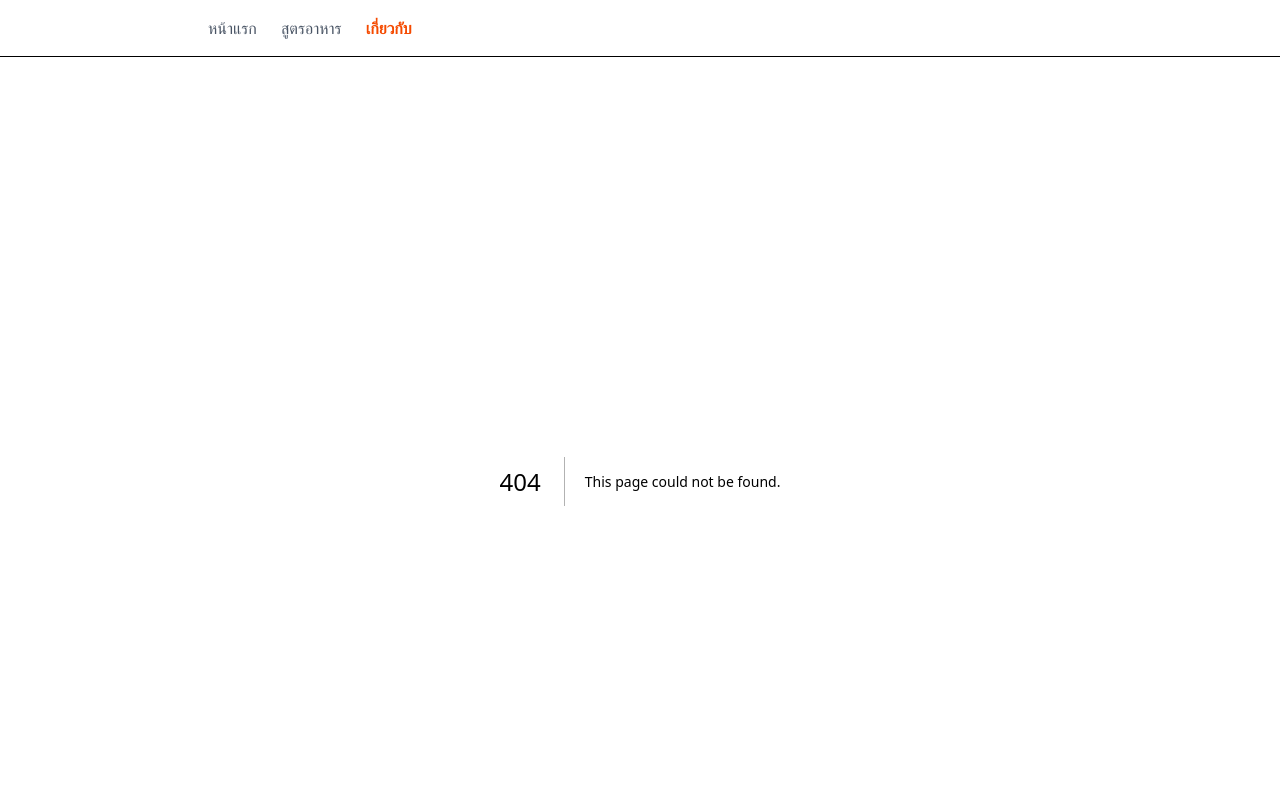
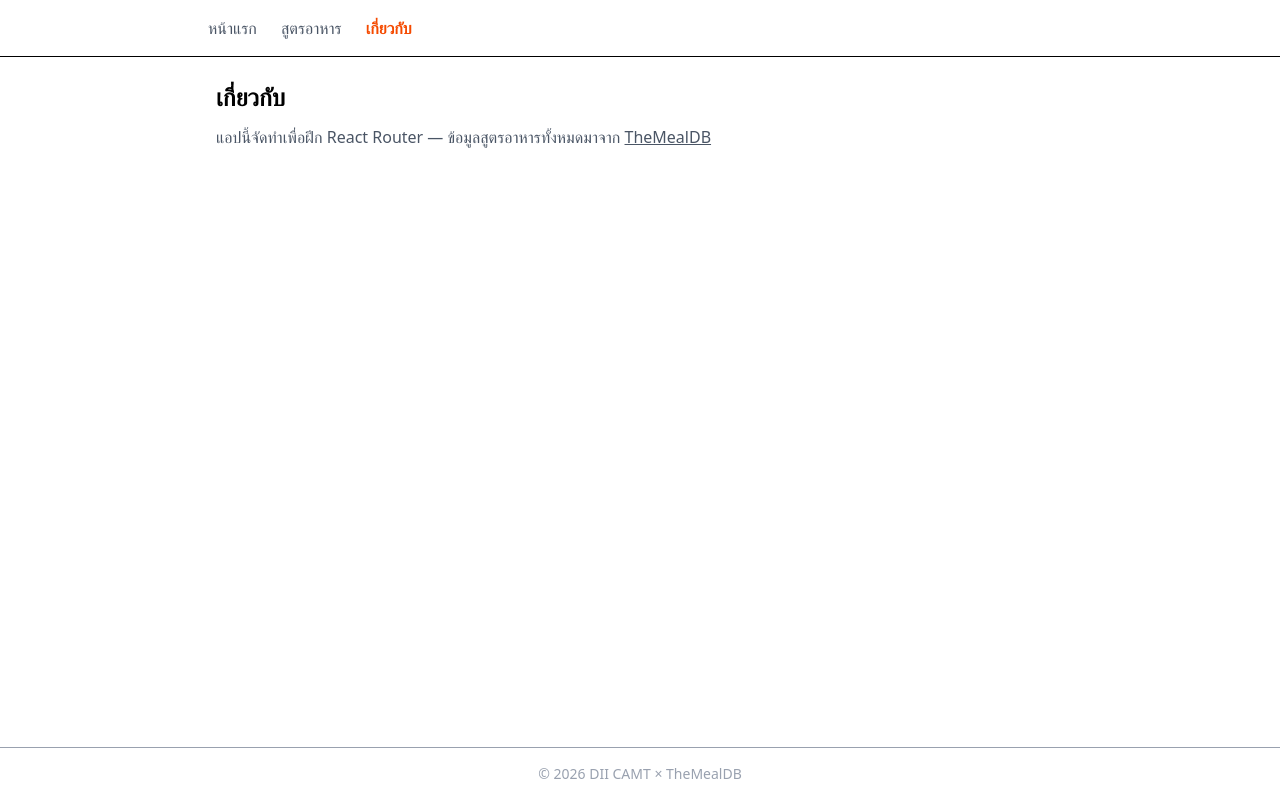
Before and after one commit to POTAEPT/React-Lab, a Next.js app: page /about in a window 1280 px wide. Before the commit this address had no page. Shown: the top 800 px of the page. Built offline with nearby package versions, Linux system fonts and the light colour scheme.

Commit message:
update RecipeDetail component with enhanced styling and functionality

```diff
--- /dev/null
+++ b/app/about/page.jsx
@@ -0,0 +1,13 @@
+const AboutPage = () => {
+    return (
+        <>
+            <h1 className="text-2xl font-bold mb-3">เกี่ยวกับ</h1>
+            <p className="text-gray-600">
+                แอปนี้จัดทำเพื่อฝึก React Router — ข้อมูลสูตรอาหารทั้งหมดมาจาก
+                {' '}<a href="https://www.themealdb.com" target="_blank" rel="noreferrer" className="underline">TheMealDB</a>
+            </p>
+        </>
+    )
+}
+
+export default AboutPage
--- /dev/null
+++ b/app/not-found.js
@@ -0,0 +1,13 @@
+import Link from "next/link"
+
+const NotFoundPage = () => {
+  return (
+    <div className="text-center py-16">
+      <h1 className="text-3xl font-bold">404 — ไม่พบหน้านี้</h1>
+      <p className="mt-2 text-gray-600">URL ที่คุณเข้าไม่มีอยู่จริง</p>
+      <Link href="/" className="text-orange-600 underline mt-4 inline-block">← กลับหน้าแรก</Link>
+    </div>
+  )
+}
+
+export default NotFoundPage
```
